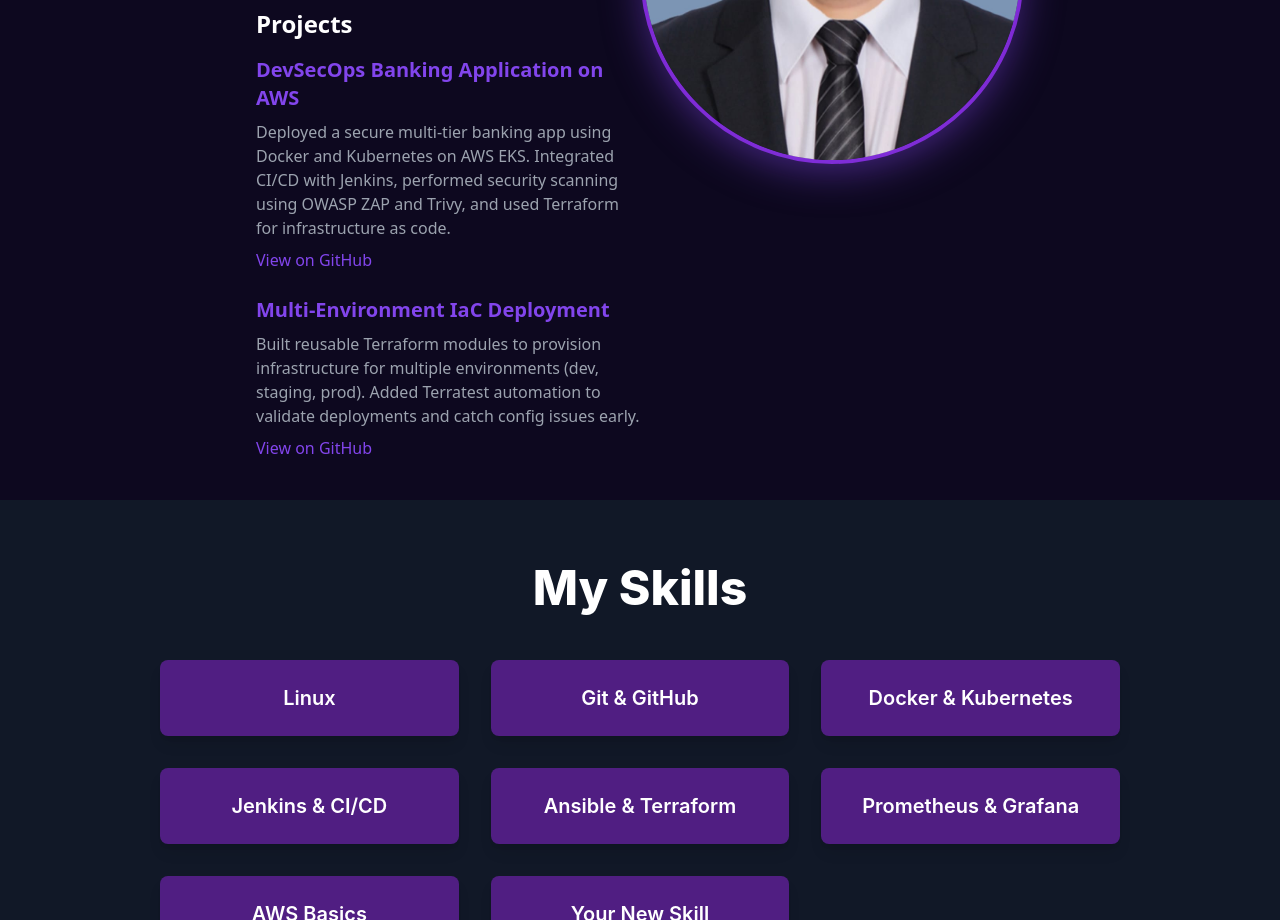
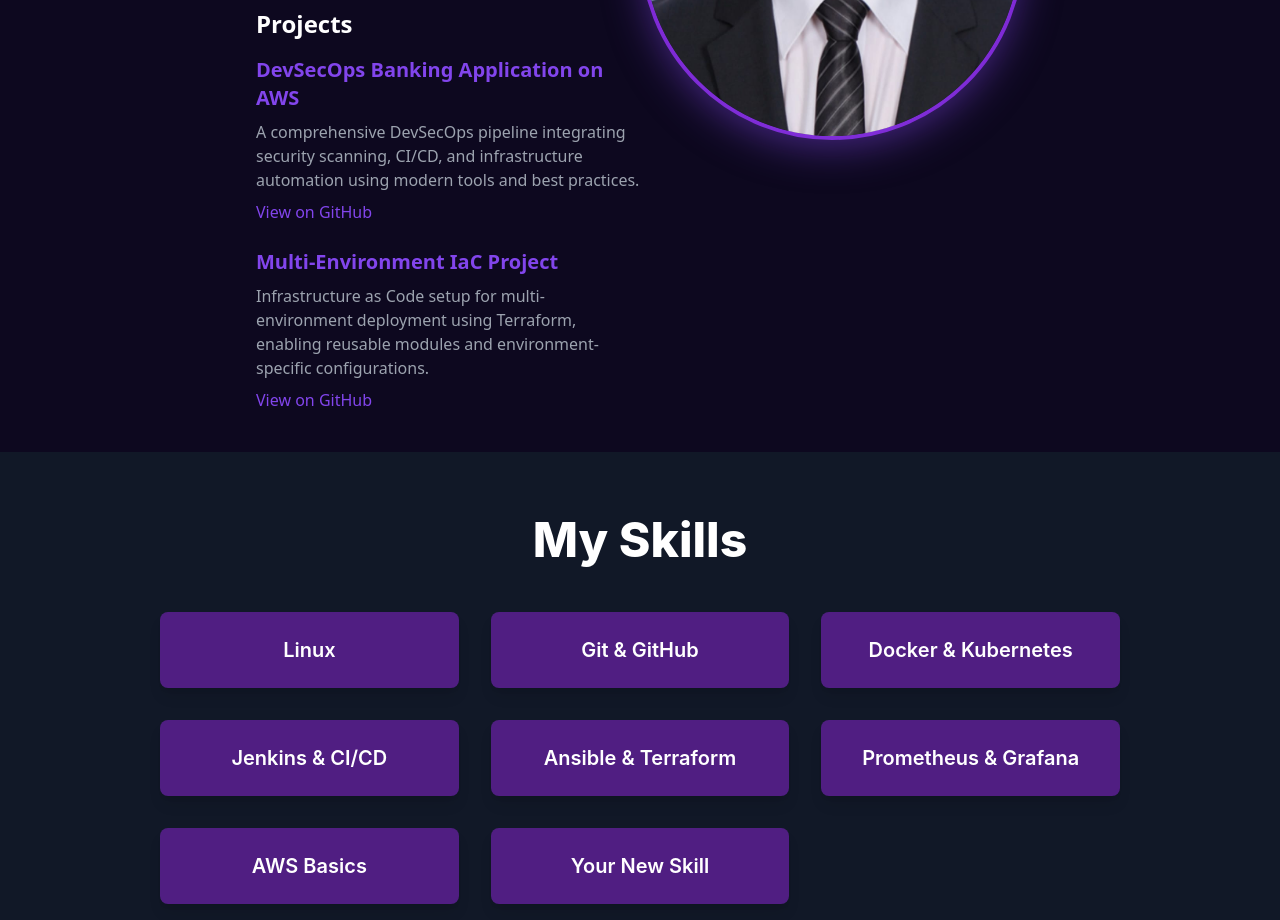
Before and after one commit to anilsahu350/my-portfolio, a React (Create React App) app: page / in a window 1280 px wide. Shown: the part 860-1780 px from the top of the page. Built offline with nearby package versions, Linux system fonts and the light colour scheme.

Commit message:
Add resume projects and GitHub links to About section

```diff
--- a/src/components/About.js
+++ b/src/components/About.js
@@ -6,7 +6,7 @@ import profileImage from '../assets/Anil_photo.jpeg';
 const About = () => {
   const [text] = useTypewriter({
     words: ['DevOps Enthusiast', 'Cloud Learner'],
-    loop: 0,
+    loop: 0, // Infinite loop
     delaySpeed: 2000,
   });
 
@@ -47,15 +47,13 @@ const About = () => {
             {/* Project 1 */}
             <div className="mb-6">
               <h4 className="text-xl font-semibold text-[#8245ec]">
-                DevSecOps Banking Application on AWS
+              DevSecOps Banking Application on AWS
               </h4>
               <p className="text-gray-400 mt-2">
-                Deployed a secure multi-tier banking app using Docker and Kubernetes on AWS EKS.
-                Integrated CI/CD with Jenkins, performed security scanning using OWASP ZAP and Trivy,
-                and used Terraform for infrastructure as code.
+                A comprehensive DevSecOps pipeline integrating security scanning, CI/CD, and infrastructure automation using modern tools and best practices.
               </p>
               <a
-                href="https://github.com/anilsahu/devsecops-banking-app"
+                href="https://github.com/anilsahu350/DevOps-mega-project/tree/feature/devsecops"
                 target="_blank"
                 rel="noopener noreferrer"
                 className="text-[#8245ec] font-medium mt-2 inline-block hover:underline"
@@ -67,14 +65,13 @@ const About = () => {
             {/* Project 2 */}
             <div className="mb-6">
               <h4 className="text-xl font-semibold text-[#8245ec]">
-                Multi-Environment IaC Deployment
+                Multi-Environment IaC Project
               </h4>
               <p className="text-gray-400 mt-2">
-                Built reusable Terraform modules to provision infrastructure for multiple environments
-                (dev, staging, prod). Added Terratest automation to validate deployments and catch config issues early.
+                Infrastructure as Code setup for multi-environment deployment using Terraform, enabling reusable modules and environment-specific configurations.
               </p>
               <a
-                href="https://github.com/anilsahu/iac-multi-env"
+                href="https://github.com/anilsahu350/Multi-env-lac-project"
                 target="_blank"
                 rel="noopener noreferrer"
                 className="text-[#8245ec] font-medium mt-2 inline-block hover:underline"
```
